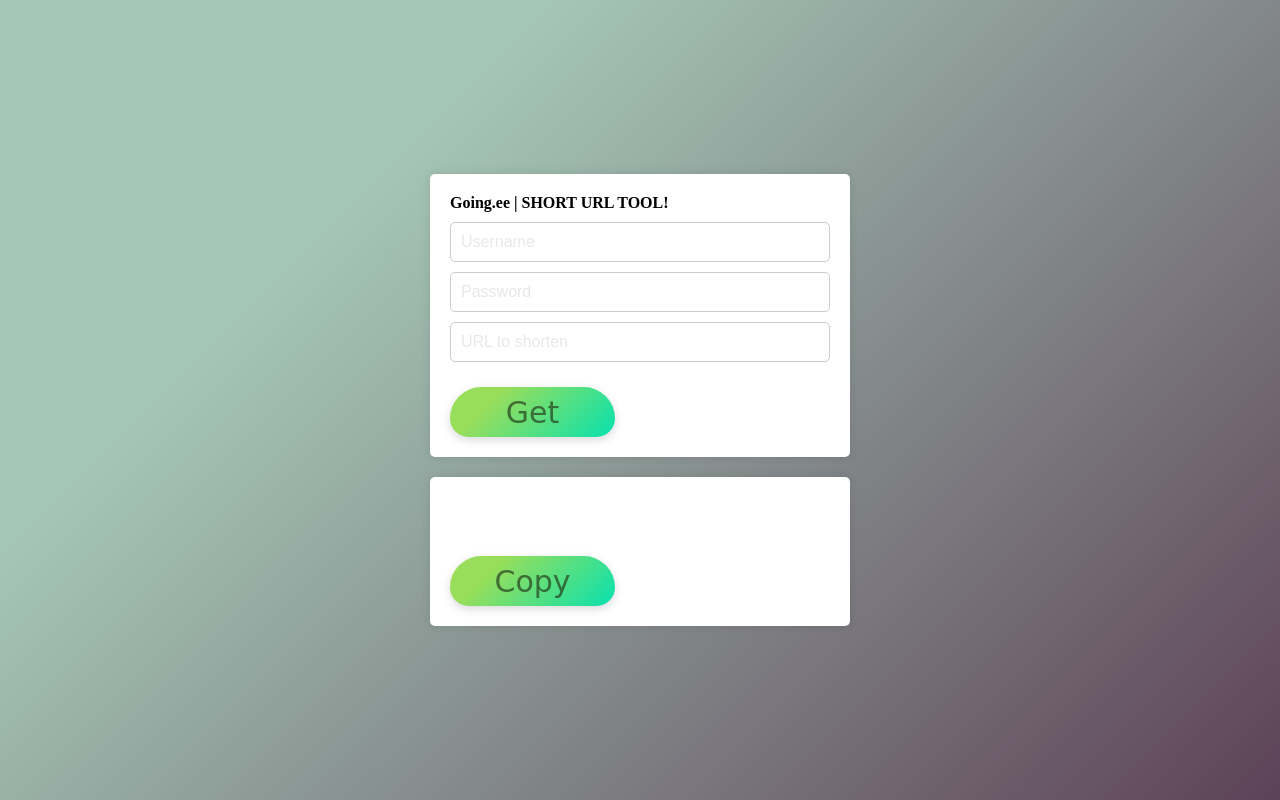
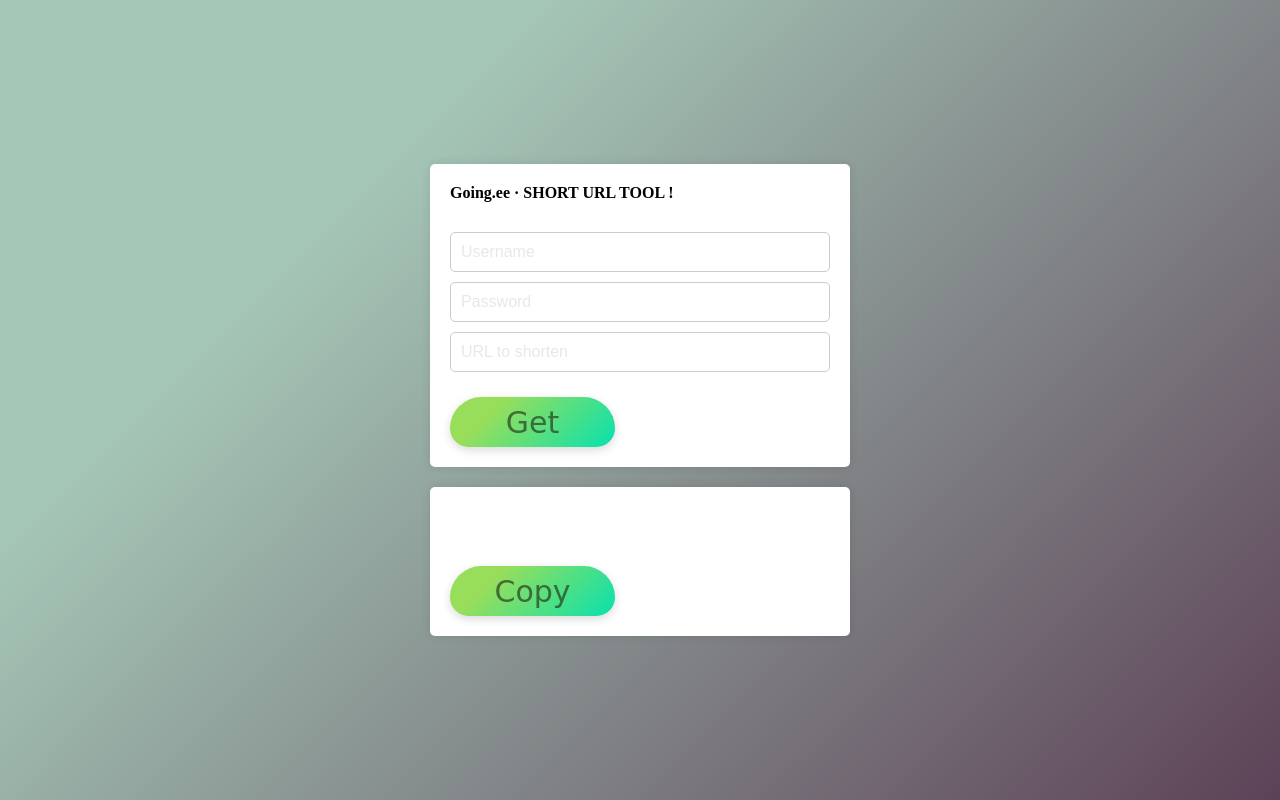
Before and after one commit to okhanyu/shorturl, a plain HTML site: page index.html in a window 1280 px wide. Drawn offline with Linux system fonts and the light colour scheme.

Commit message:
Add files via upload

```diff
--- a/index.html
+++ b/index.html
@@ -14,8 +14,8 @@
 <body>
 <div class="contain" style="">
 	<form id="short-url-form">
-		<h4>
-			Going.ee | SHORT URL TOOL!
+		<h4 style="margin-bottom: 20px;">
+			Going.ee · SHORT URL TOOL !
 		</h4>
 		<input type="text" id="username" placeholder="Username">
 		<input type="password" id="password" placeholder="Password">
```
